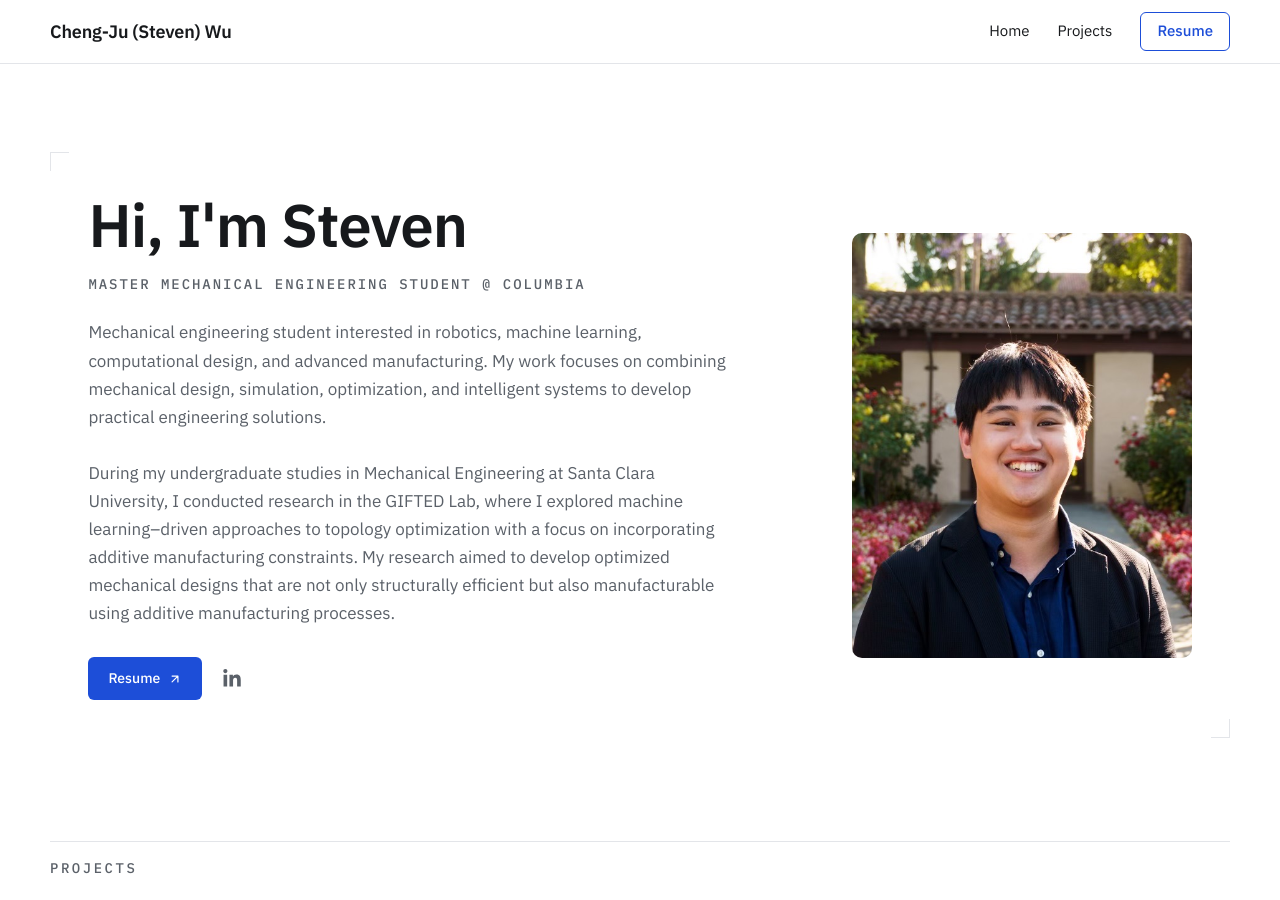
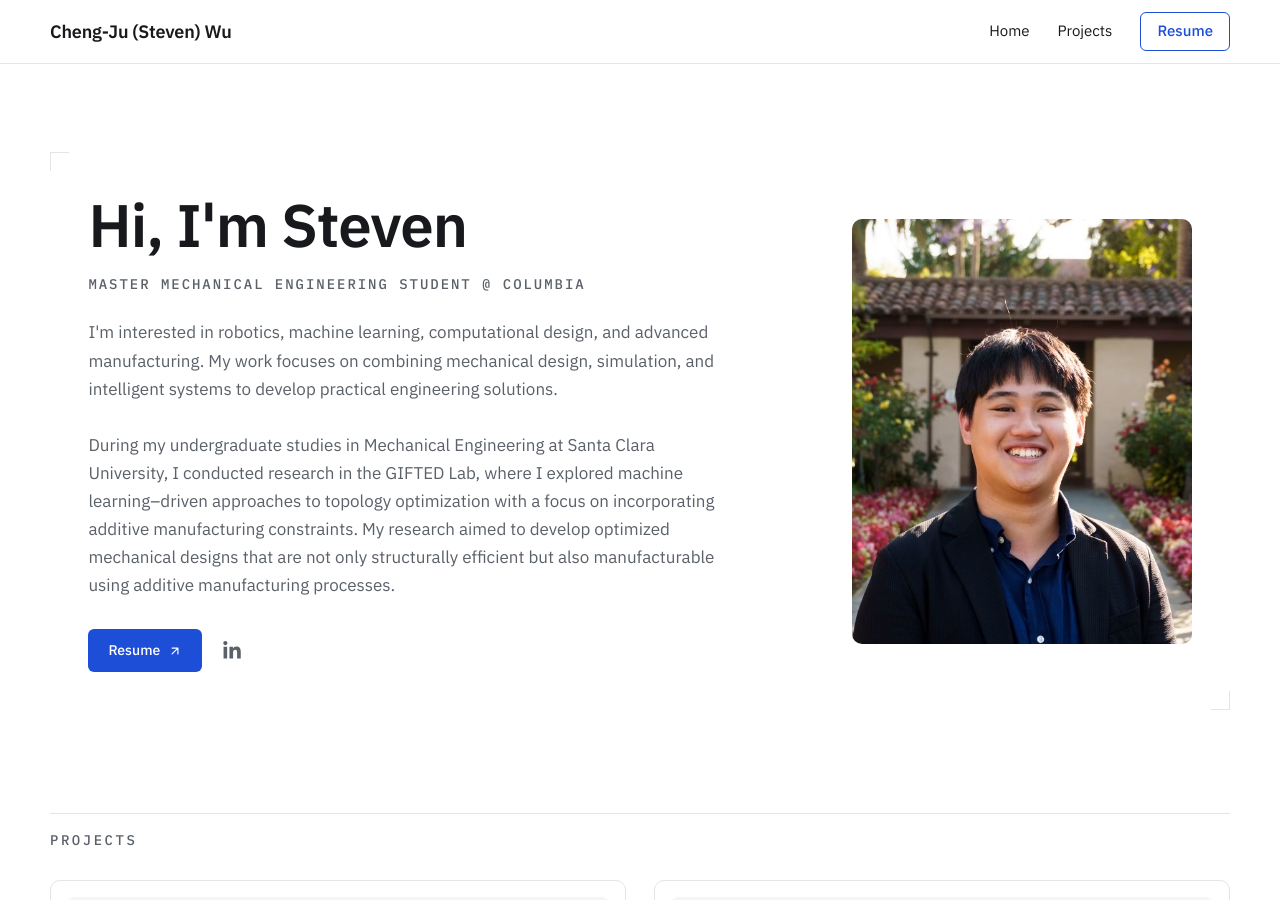
Before and after one commit to swcj6/swcj6.github.io, a Jekyll site: the page built from index.html, in a window 1280 px wide and 900 px high. Built offline with Jekyll 4.4.1, drawn with Linux system fonts in a browser that asks for light colours.

Commit message:
Update personal description in _config.yml
Revised description to improve clarity and conciseness.

```diff
--- a/_config.yml
+++ b/_config.yml
@@ -21,9 +21,9 @@ name: Cheng-Ju (Steven) Wu
 headline: Master Mechanical Engineering Student @ Columbia
 
 description: >-
-  Mechanical engineering student interested in robotics, machine learning,
+  I'm interested in robotics, machine learning,
   computational design, and advanced manufacturing. My work focuses on combining
-  mechanical design, simulation, optimization, and intelligent systems to develop
+  mechanical design, simulation, and intelligent systems to develop
   practical engineering solutions.
 
   <br><br>
```
